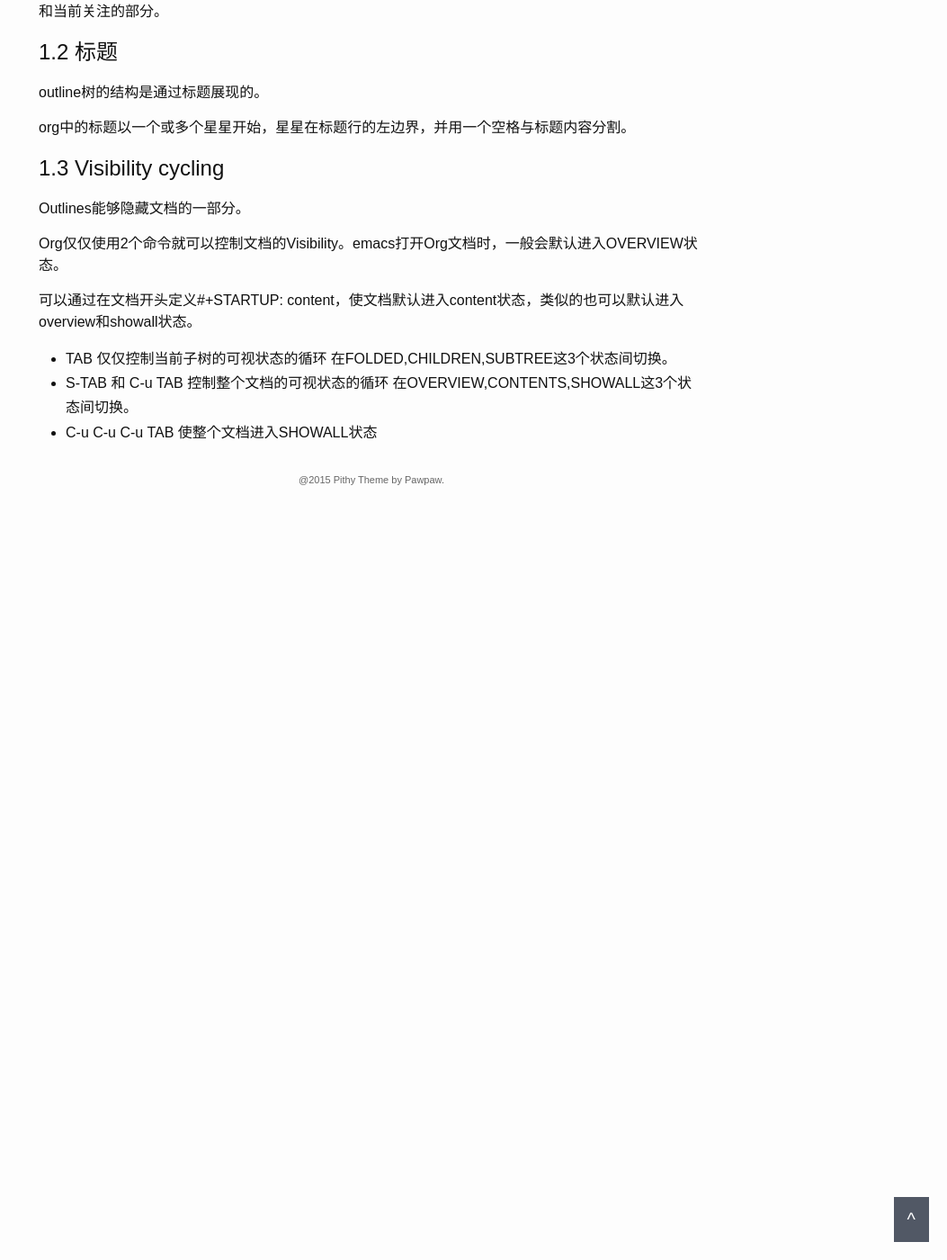
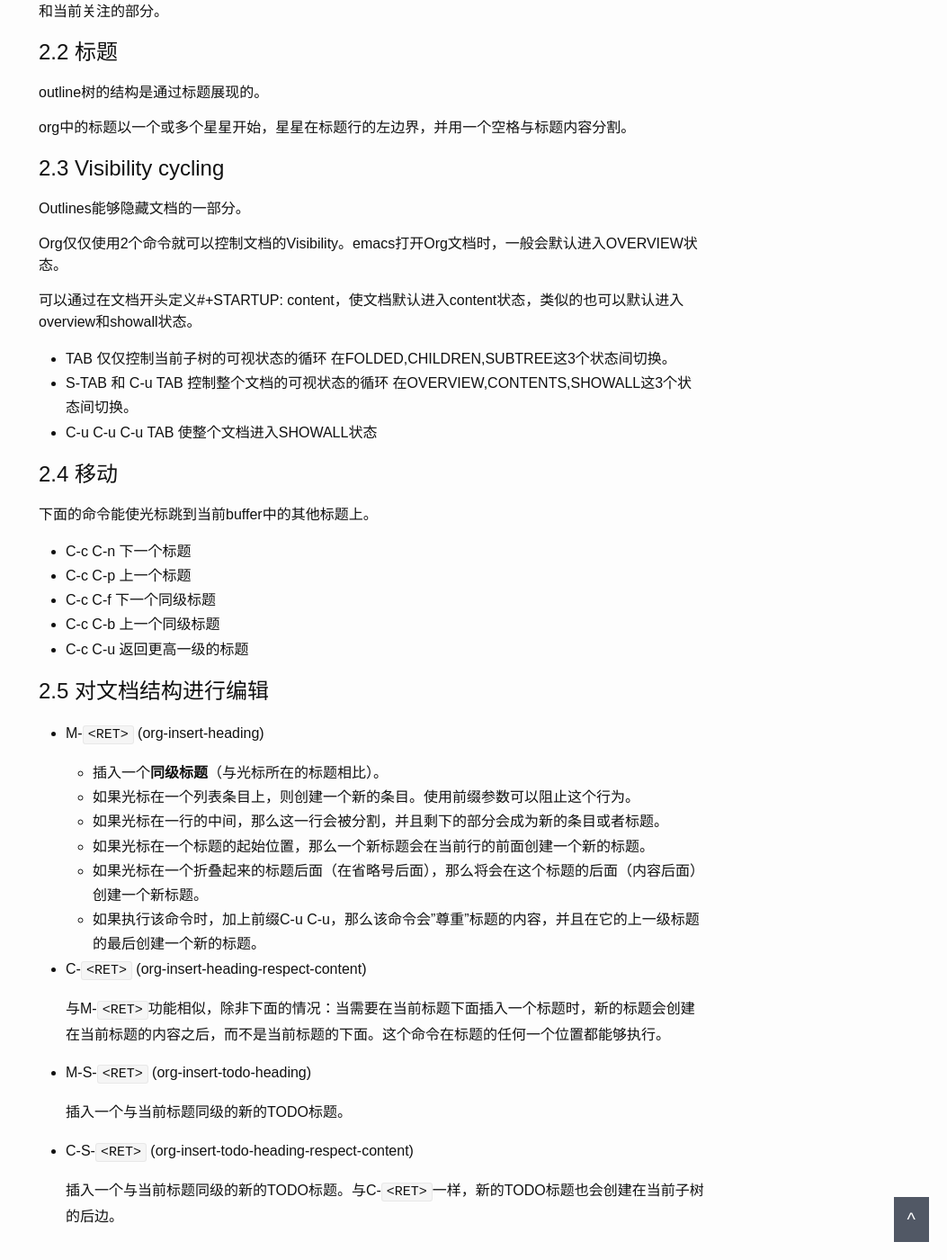
Before and after one commit to survwell/survwell.github.io, a Jekyll site: the page built from _posts/2015-07-05-org-mode.md, in a window 1280 px wide and 1400 px high, scrolled down 577 px. Shown: the whole window at 90% size, without its empty margins (227-1280 px from the left). Built offline with Jekyll 4.4.1, drawn with Linux system fonts in a browser that asks for light colours; some of the changed text lies outside the part shown.

Commit message:
增加了一些org-mode的用法

```diff
--- a/_posts/2015-07-05-org-mode.md
+++ b/_posts/2015-07-05-org-mode.md
@@ -4,28 +4,28 @@ title: org mode
 categories: tool
 ---
 
-本文整理了org模式的一些用法。
+本文整理了org模式的一些用法。主要参考了[The compact Org-mode Guide](http://orgmode.org/orgguide.pdf)和[The Org Manual](http://orgmode.org/org.html)
 
-1 文档结构
+2 文档结构
 ========
 
 Org模式是以Outline模式为基础的，并且提供了一些编辑文档结构的灵活的命令。
 
-1.1 Outline
+2.1 Outline
 ------------
 
 Outline能够将文档组织到一个分层次的树结构中。
 
 Org模式能够通过以下方式展示文档的一个概览：折叠(隐藏)文档的大部分，而仅仅显示文档的总体结构和当前关注的部分。
 
-1.2 标题
+2.2 标题
 -------
 
 outline树的结构是通过标题展现的。
 
 org中的标题以一个或多个星星开始，星星在标题行的左边界，并用一个空格与标题内容分割。
 
-1.3 Visibility cycling
+2.3 Visibility cycling
 ----------------------
 
 Outlines能够隐藏文档的一部分。
@@ -39,3 +39,38 @@ Org仅仅使用2个命令就可以控制文档的Visibility。emacs打开Org文
 * S-TAB 和 C-u TAB 控制整个文档的可视状态的循环
   在OVERVIEW,CONTENTS,SHOWALL这3个状态间切换。
 * C-u C-u C-u TAB  使整个文档进入SHOWALL状态
+
+2.4 移动
+--------
+
+下面的命令能使光标跳到当前buffer中的其他标题上。
+
+* C-c C-n       下一个标题
+* C-c C-p       上一个标题
+* C-c C-f       下一个同级标题
+* C-c C-b       上一个同级标题
+* C-c C-u       返回更高一级的标题
+
+2.5 对文档结构进行编辑
+-------------------
+
++ M-`<RET>`    (org-insert-heading)
+
+  * 插入一个**同级标题**（与光标所在的标题相比）。
+  * 如果光标在一个列表条目上，则创建一个新的条目。使用前缀参数可以阻止这个行为。
+  * 如果光标在一行的中间，那么这一行会被分割，并且剩下的部分会成为新的条目或者标题。
+  * 如果光标在一个标题的起始位置，那么一个新标题会在当前行的前面创建一个新的标题。
+  * 如果光标在一个折叠起来的标题后面（在省略号后面），那么将会在这个标题的后面（内容后面）创建一个新标题。
+  * 如果执行该命令时，加上前缀C-u C-u，那么该命令会"尊重"标题的内容，并且在它的上一级标题的最后创建一个新的标题。
+
++ C-`<RET>`    (org-insert-heading-respect-content)
+
+  与M-`<RET>`功能相似，除非下面的情况：当需要在当前标题下面插入一个标题时，新的标题会创建在当前标题的内容之后，而不是当前标题的下面。这个命令在标题的任何一个位置都能够执行。
+
++ M-S-`<RET>`  (org-insert-todo-heading)
+
+  插入一个与当前标题同级的新的TODO标题。
+
++ C-S-`<RET>`  (org-insert-todo-heading-respect-content)
+
+  插入一个与当前标题同级的新的TODO标题。与C-`<RET>`一样，新的TODO标题也会创建在当前子树的后边。
```
